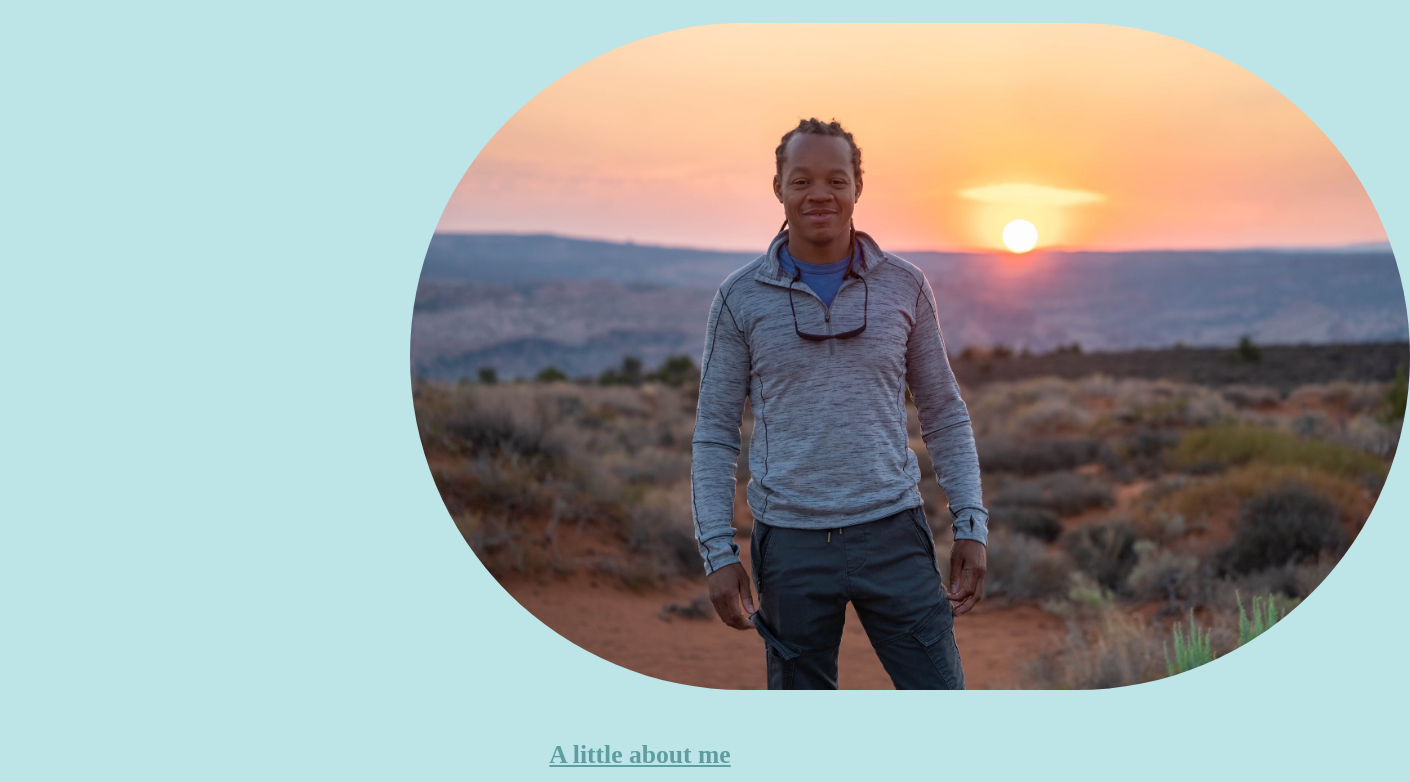
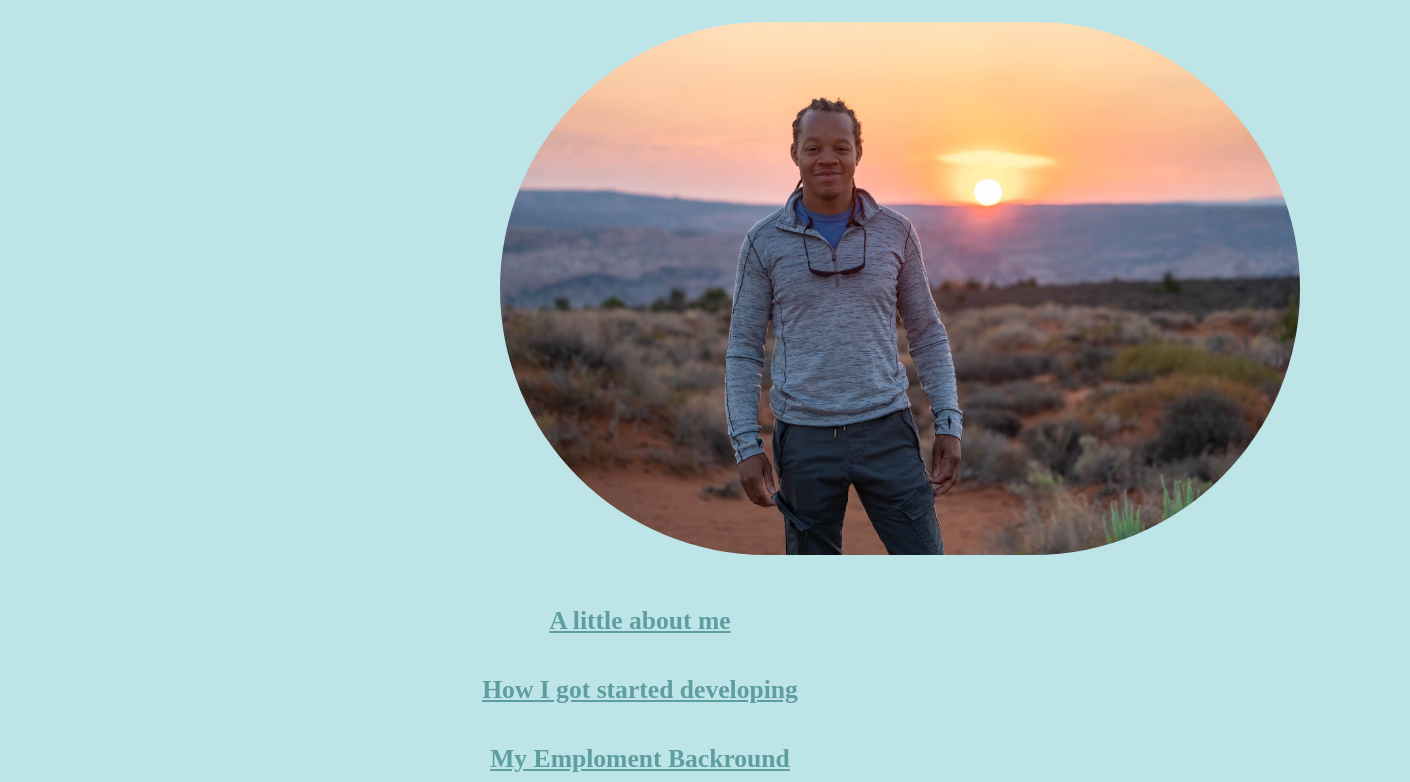
Before and after one commit to OttoSJ/Class-Project, a plain HTML site: page index.html in a window 1280 px wide. Shown: the part 184-966 px from the top of the page, 1410 px wide, since content can reach past the window. Drawn offline with Linux system fonts and the light colour scheme.

Commit message:
modified .toppic width

```diff
--- a/css/styles.css
+++ b/css/styles.css
@@ -1,7 +1,7 @@
 .toppic {
-  width: 1000px;
+  width: 800px;
   border-radius: 700px;
-  margin-left: 340px;
+  margin-left: 430px;
 }
 h1 {
   text-align: center;
--- a/index.html
+++ b/index.html
@@ -5,7 +5,7 @@
     <meta http-equiv="X-UA-Compatible" content="IE=edge" />
     <meta name="viewport" content="width=device-width, initial-scale=1.0" />
     <title>My first page</title>
-    <link rel="stylesheet" href="css/styles.css" />
+    <link rel="stylesheet" href="css/normalize.css" />
     <link rel="stylesheet" href="css/styles.css" />
   </head>
   <div>
```
